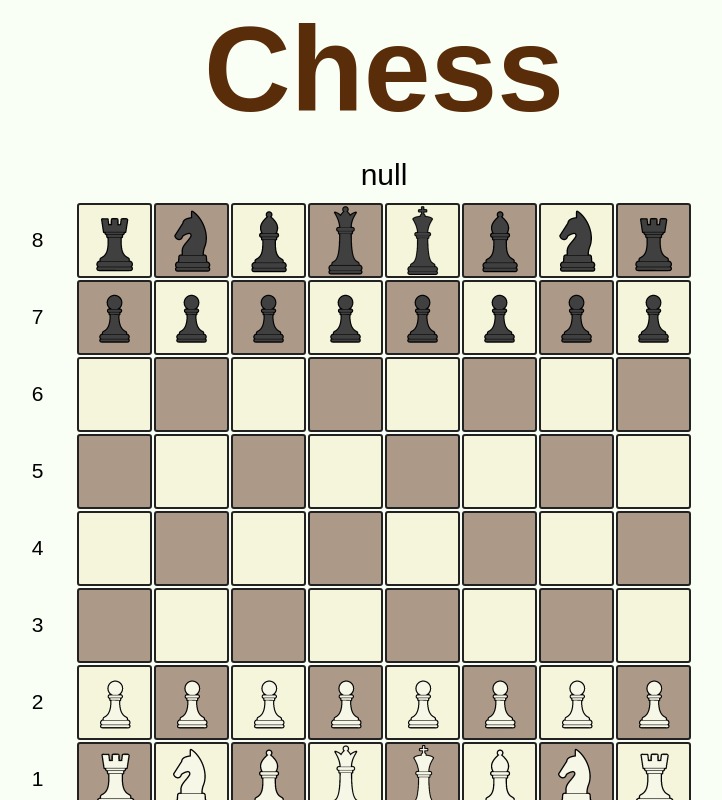
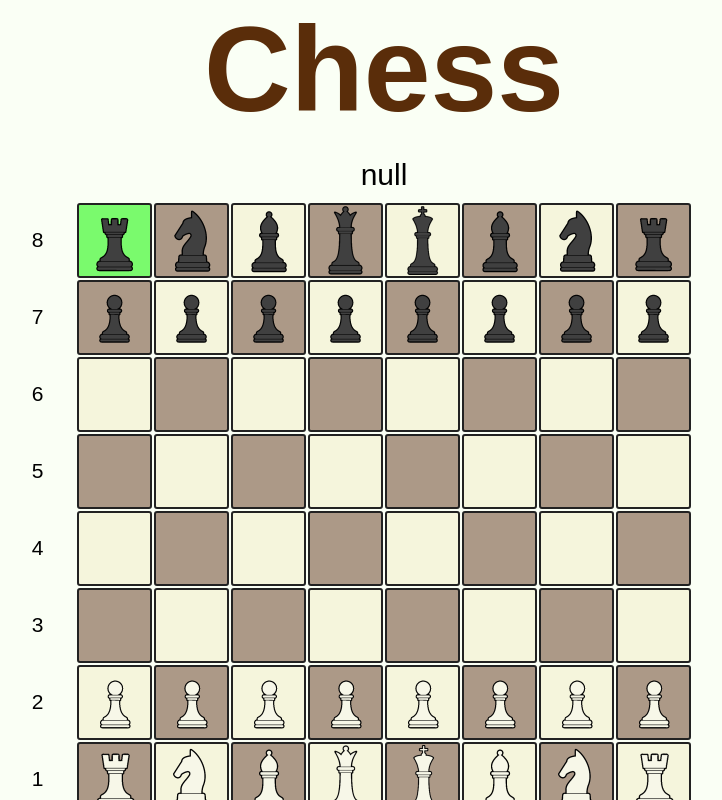
Before and after one commit to Stricklen/chess, a plain HTML site: page chess-game.html in a window 1280 px wide. Both pictures are taken after a click on the element 370 px from the left and 240 px from the top of the page. Shown: the top 800 px of the page, without its empty margins (256-978 px from the left). Drawn offline with Linux system fonts and the light colour scheme.

Commit message:
1 max selected piece

```diff
--- a/chess-game.css
+++ b/chess-game.css
@@ -58,7 +58,7 @@
 }
 
 .selected {
-    background-color: rgba(0, 255, 0, 0.2);
+    background-color: rgba(0, 255, 0, 0.5);
 }
 
 img {
--- a/chess-game.js
+++ b/chess-game.js
@@ -15,7 +15,7 @@ function setUsers() {
 let variables = {
     turn: "w",
     isSelected: false,
-    pieceSelected: " ",
+    pieceSelected: "",
     availableSquares: [],
     pieces: {
         w_pawn1: {
@@ -23,6 +23,7 @@ let variables = {
             position: "a_2",
             img: "/pieces/wPawn.png",
             piece: "white_pawn_1",
+            side: "white",
             captured: false,
         },
         w_pawn2: {
@@ -30,6 +31,7 @@ let variables = {
             position: "b_2",
             img: "/pieces/wPawn.png",
             piece: "white_pawn_2",
+            side: "white",
             captured: false,
         },
         w_pawn3: {
@@ -37,6 +39,7 @@ let variables = {
             position: "c_2",
             img: "/pieces/wPawn.png",
             piece: "white_pawn_3",
+            side: "white",
             captured: false,
         },
         w_pawn4: {
@@ -72,6 +75,7 @@ let variables = {
             position: "h_2",
             img: "/pieces/wPawn.png",
             piece: "white_pawn_8",
+            side: "white",
             captured: false,
         },
         w_rook1: {
@@ -79,6 +83,7 @@ let variables = {
             position: "a_1",
             img: "/pieces/wRook.png",
             piece: "white_rook_1",
+            side: "white",
             captured: false,
         },
         w_rook2: {
@@ -86,6 +91,7 @@ let variables = {
             position: "h_1",
             img: "/pieces/wRook.png",
             piece: "white_rook_2",
+            side: "white",
             captured: false,
         },
         w_knight1: {
@@ -93,6 +99,7 @@ let variables = {
             position: "b_1",
             img: "/pieces/wKnight.png",
             piece: "white_knight_1",
+            side: "white",
             captured: false,
         },
         w_knight2: {
@@ -100,6 +107,7 @@ let variables = {
             position: "g_1",
             img: "/pieces/wKnight.png",
             piece: "white_knight_2",
+            side: "white",
             captured: false,
         },
         w_bishop1: {
@@ -107,6 +115,7 @@ let variables = {
             position: "c_1",
             img: "/pieces/wBishop.png",
             piece: "white_bishop_1",
+            side: "white",
             captured: false,
         },
         w_bishop2: {
@@ -114,6 +123,7 @@ let variables = {
             position: "f_1",
             img: "/pieces/wBishop.png",
             piece: "white_bishop_2",
+            side: "white",
             captured: false,
         },
         w_queen: {
@@ -121,6 +131,7 @@ let variables = {
             position: "d_1",
             img: "/pieces/wQueen.png",
             piece: "white_queen",
+            side: "white",
             captured: false,
         },
         w_king: {
@@ -128,118 +139,135 @@ let variables = {
             position: "e_1",
             img: "/pieces/wKing.png",
             piece: "white_king",
+            side: "white",
             captured: false,
         },
         b_pawn1: {
             startPosition: "a_7",
             position: "a_7",
             img: "/pieces/bPawn.png",
-            piece: "pawn-black-1",
+            piece: "black_pawn_1",
+            side: "black",
             captured: false,
         },
         b_pawn2: {
             startPosition: "b_7",
             position: "b_7",
             img: "/pieces/bPawn.png",
-            piece: "pawn-black-1",
+            piece: "black_pawn_2",
+            side: "black",
             captured: false,
         },
         b_pawn3: {
             startPosition: "c_7",
             position: "c_7",
             img: "/pieces/bPawn.png",
-            piece: "pawn-black-1",
+            piece: "black_pawn_3",
+            side: "black",
             captured: false,
         },
         b_pawn4: {
             startPosition: "d_7",
             position: "d_7",
             img: "/pieces/bPawn.png",
-            piece: "pawn-black-1",
+            piece: "black_pawn_4",
+            side: "black",
             captured: false,
         },
         b_pawn5: {
             startPosition: "e_7",
             position: "e_7",
             img: "/pieces/bPawn.png",
-            piece: "pawn-black-1",
+            piece: "black_pawn_5",
+            side: "black",
             captured: false,
         },
         b_pawn6: {
             startPosition: "f_7",
             position: "f_7",
             img: "/pieces/bPawn.png",
-            piece: "pawn-black-1",
+            piece: "black_pawn_6",
+            side: "black",
             captured: false,
         },
         b_pawn7: {
             startPosition: "g_7",
             position: "g_7",
             img: "/pieces/bPawn.png",
-            piece: "pawn-black-1",
+            piece: "black_pawn_7",
+            side: "black",
             captured: false,
         },
         b_pawn8: {
             startPosition: "h_7",
             position: "h_7",
             img: "/pieces/bPawn.png",
-            piece: "pawn-black-1",
+            piece: "black_pawn_8",
+            side: "black",
             captured: false,
         },
         b_rook1: {
             startPosition: "a_8",
             position: "a_8",
             img: "/pieces/bRook.png",
-            piece: "rook-black-1",
+            piece: "black_rook_1",
+            side: "black",
             captured: false,
         },
         b_rook2: {
             startPosition: "h_8",
             position: "h_8",
             img: "/pieces/bRook.png",
-            piece: "rook-black-1",
+            piece: "black_rook_2",
+            side: "black",
             captured: false,
         },
         b_knight1: {
             startPosition: "b_8",
             position: "b_8",
             img: "/pieces/bKnight.png",
-            piece: "knight_black_1",
+            piece: "black_knight_1",
+            side: "black",
             captured: false,
         },
         b_knight2: {
             startPosition: "g_8",
             position: "g_8",
             img: "/pieces/bKnight.png",
-            piece: "knight_black_1",
+            piece: "black_knight_2",
+            side: "black",
             captured: false,
         },
         b_bishop1: {
             startPosition: "c_8",
             position: "c_8",
             img: "/pieces/bBishop.png",
-            piece: "bishop_black_1",
+            piece: "black_bishop_1",
+            side: "black",
             captured: false,
         },
         b_bishop2: {
             startPosition: "f_8",
             position: "f_8",
             img: "/pieces/bBishop.png",
-            piece: "bishop_black_1",
+            piece: "black_bishop_2",
+            side: "black",
             captured: false,
         },
         b_queen: {
             startPosition: "d_8",
             position: "d_8",
             img: "/pieces/bQueen.png",
-            piece: "queen_black",
+            piece: "black_queen",
+            side: "black",
             captured: false,
         },
         b_king: {
             startPosition: "e_8",
             position: "e_8",
             img: "/pieces/bKing.png",
-            piece: "king_black",
+            piece: "black_king",
+            side: "black",
             captured: false,
         }
     },
@@ -271,11 +299,25 @@ function getPosition(thing) {
 };
 
 function selectPiece(thing) {
+    if (variables.pieceSelected == "") {
+        // No piece currently selected
+        variables.pieceSelected = thing.id;
+        console.log("Piece Selected")
+    } else if (variables.pieceSelected == thing.id) {
+        // Selected is currently selected
+        variables.pieceSelected = "";
+        console.log("Piece unselected")
+    } else {
+        // Different piece selected
+        console.log("Piece selected")
+        document.getElementById(variables.pieceSelected).classList.toggle("selected")
+        variables.pieceSelected = thing.id;
+    }
     thing.classList.toggle("selected");
-    console.log(thing);
 
-    var stuff = document.getElementsByClassName("selected").classList;
-    console.log("Selected: " + stuff);
+    console.log(variables.pieceSelected)
+
+    // var stuff = document.getElementsByClassName("selected").classList;
 };
 
 function movePiece(pos) {
```
